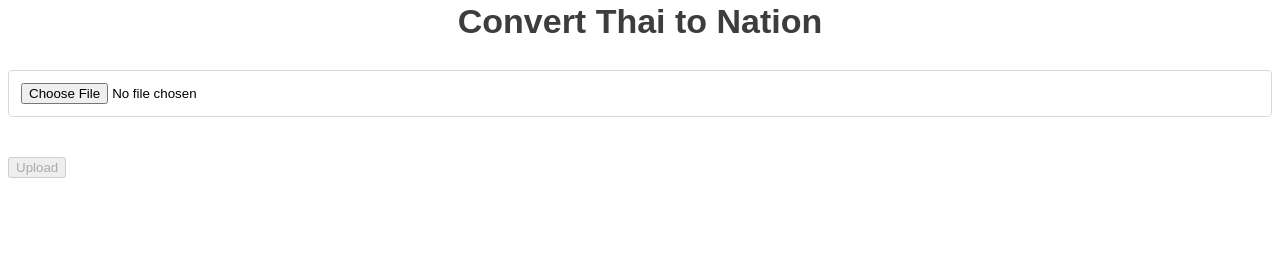
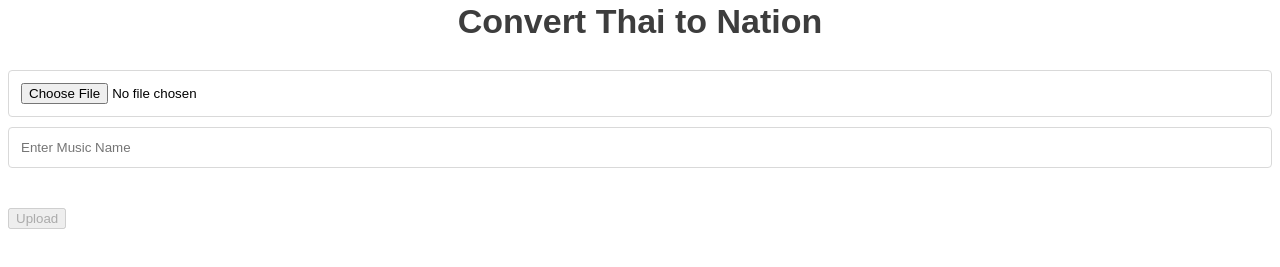
Before and after one commit to itFloxz/Noverse, a React (Vite) app in the folder Music-project/frontend/: page / in a window 1280 px wide. Shown: the part 125-392 px from the top of the page. Built offline with nearby package versions, Linux system fonts and the light colour scheme.

Commit message:
Fix onfilechange

```diff
--- a/Music-project/frontend/src/components/FileUploadCrop.jsx
+++ b/Music-project/frontend/src/components/FileUploadCrop.jsx
@@ -5,9 +5,6 @@ import * as pdfjsLib from 'pdfjs-dist/webpack';
 import axios from 'axios';
 import Header from "./Header"
 import { useNavigate } from "react-router-dom";
-import { InboxOutlined } from '@ant-design/icons';
-import { message, Upload } from 'antd';
-const { Dragger } = Upload;
 
 const FileUploadCrop = () => {
   const [file, setFile] = useState(null);
@@ -18,16 +15,9 @@ const FileUploadCrop = () => {
   const [isLoading, setIsLoading] = useState(false);
   const [pdfUrl, setPdfUrl] = useState(null);  // To store PDF URL from backend
   const [pngUrl, setPngUrl] = useState(null);  // To store PNG URL from backend
+  const [filename, setFilename] = useState('');  // State for filename input
   const imgRef = useRef(null);
   const navigate = useNavigate();
-
-  // useEffect(() => {
-  //   const token = JSON.parse(localStorage.getItem('access') || 'null');
-  //   if (!token) {
-  //     alert('Session expired. Please log in again.');
-  //     navigate('/login'); // นำทางไปยังหน้าเข้าสู่ระบบ
-  //   }
-  // }, [navigate]);
 
 
   useEffect(() => {
@@ -43,24 +33,35 @@ const FileUploadCrop = () => {
       setFile(selectedFile);
       setIsLoading(true);
 
+
       if (selectedFile.type.startsWith('image/')) {
         const reader = new FileReader();
+        setPdfUrl(null)
+        setPngUrl(null)
+        setCrop(null)
+        setPreviewUrl(null)
         reader.onload = () => {
           setImagePreview(reader.result);
           setIsLoading(false);
           setInput(false)
+          setPdfUrl(null)
+          setPngUrl(null)
+          setCrop(null)
+          setPreviewUrl(null)
         };
         reader.readAsDataURL(selectedFile);
       } else if (selectedFile.type === 'application/pdf') {
         try {
           const pdfImage = await convertPdfToImage(selectedFile);
           setImagePreview(pdfImage);
+          setPdfUrl(null)
+          setPngUrl(null)
+          setCrop(null)
+          setPreviewUrl(null)
         } catch (error) {
           console.error('Error converting PDF:', error);
         } finally {
           setIsLoading(false);
-          // setPdfUrl(null);
-          // setPngUrl(null);
         }
       }
     }
@@ -140,7 +141,8 @@ const FileUploadCrop = () => {
       fetch(previewUrl)
         .then(res => res.blob())
         .then((blob) => {
-          formData.append('file', blob, 'cropped_image.png');  // Make sure 'file' matches the backend field name
+          const finalFilename = `${filename}` || 'cropped_image.png';  // Use filename from input or default
+          formData.append('file', blob, finalFilename);  // Make sure 'file' matches the backend field name
 
           axios.post('http://localhost:8000/api/v1/process-music-ocr/', formData, {
             headers: token ? { 'Authorization': `Bearer ${token}` } : {},
@@ -183,6 +185,14 @@ const FileUploadCrop = () => {
       <h2>Convert Thai to Nation</h2>
       <div style={{display: "center",}}>
       {(<input type="file" accept="image/*,application/pdf" onChange={onFileChange} disabled={isLoading} />)}
+      <input
+        type="text"
+        placeholder="Enter Music Name"
+        value={filename}
+        onChange={(e) => setFilename(e.target.value)}
+        required
+        style={{ marginTop: '10px', width: '100%' }}
+      />
 
       {isLoading && (
         <div style={{ marginTop: '20px', textAlign: 'center' }}>
@@ -226,7 +236,7 @@ const FileUploadCrop = () => {
       </button>
 
       {/* Display the generated PDF and PNG */}
-      {pdfUrl && (
+      {pdfUrl && pngUrl && (
   <div style={{ marginTop: '20px',justifyContent:'space-evenly',gap:'10px'}}>
     <h3>Generated Music Score PDF:</h3>
     <button onClick={() => handleDownload(pdfUrl, 'music_score.pdf')} style={{ padding: '10px 20px',marginRight:'10px' }} >
@@ -236,7 +246,6 @@ const FileUploadCrop = () => {
       Download PNG
     </button>
   </div>
-
 )}</div>
 
 {pngUrl && (
@@ -248,7 +257,6 @@ const FileUploadCrop = () => {
       style={{ maxWidth: '100%',overflowY:'auto' }}
     />
     <br />
-
   </div>
 )}
 
--- a/Music-project/frontend/src/components/Login.jsx
+++ b/Music-project/frontend/src/components/Login.jsx
@@ -19,6 +19,7 @@ const Login = () => {
     const token = localStorage.getItem('access');
     if (token) {
       navigate('/dashboard'); // เปลี่ยนไปหน้า dashboard ถ้ามี token
+      toast.success("You already Login")
     }
   }, [navigate]); // เพิ่ม dependency เพื่อให้ navigate ทำงานอย่างถูกต้อง
 
```
Also changed, not shown: 1 other file (tests, documents, lock files or other folders).
